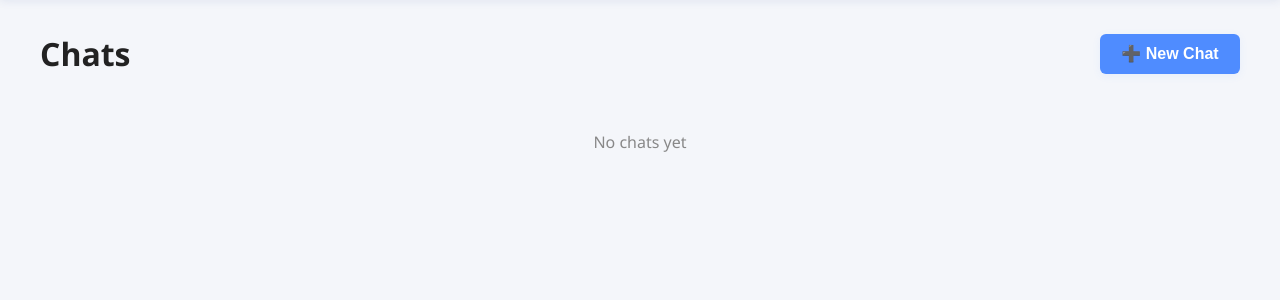
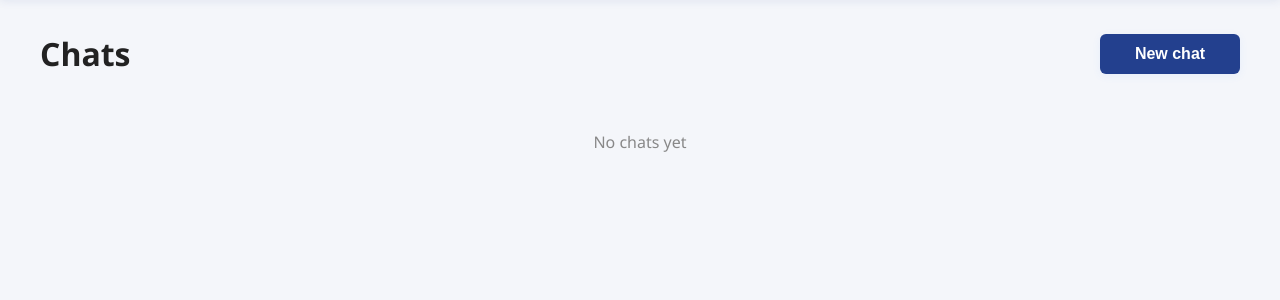
Before and after one commit to DubroffSky/aurora, a Django app: page /chats/ in a window 1280 px wide. Shown: the part 65-365 px from the top of the page. Run offline with Django 5.2, Linux system fonts and the light colour scheme; the visitor is signed in with stand-in values (Sample User, id 1); data that the repository does not hold is empty.

Commit message:
permissions update

```diff
--- a/aurora/aurora_store/templates/aurora_store/chat_list.html
+++ b/aurora/aurora_store/templates/aurora_store/chat_list.html
@@ -15,7 +15,7 @@
     margin: 0;
 }
 #new-chat-btn {
-    background: #4f8cff;
+    background: #23408e;
     color: #fff;
     border: none;
     border-radius: 6px;
@@ -160,7 +160,7 @@
 
 <div class="chat-header">
     <h2 class="chat-title">Chats</h2>
-    <button id="new-chat-btn">➕ New Chat</button>
+    <button id="new-chat-btn">New chat</button>
 </div>
 
 <ul class="chat-list">
```
Also changed, not shown: aurora/aurora_store/templates/aurora_store/tasks_list.html (+5 -3 lines).
